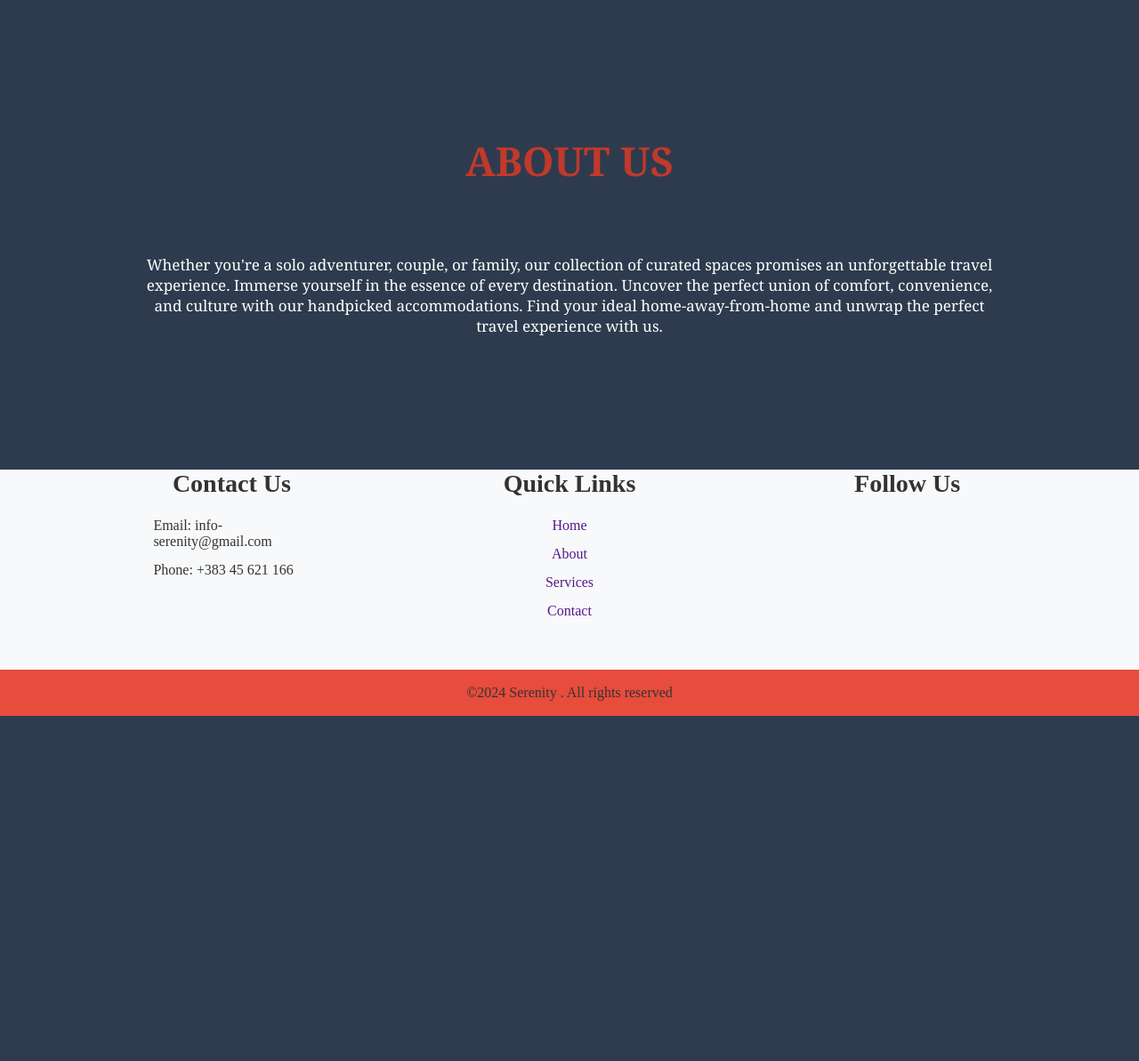
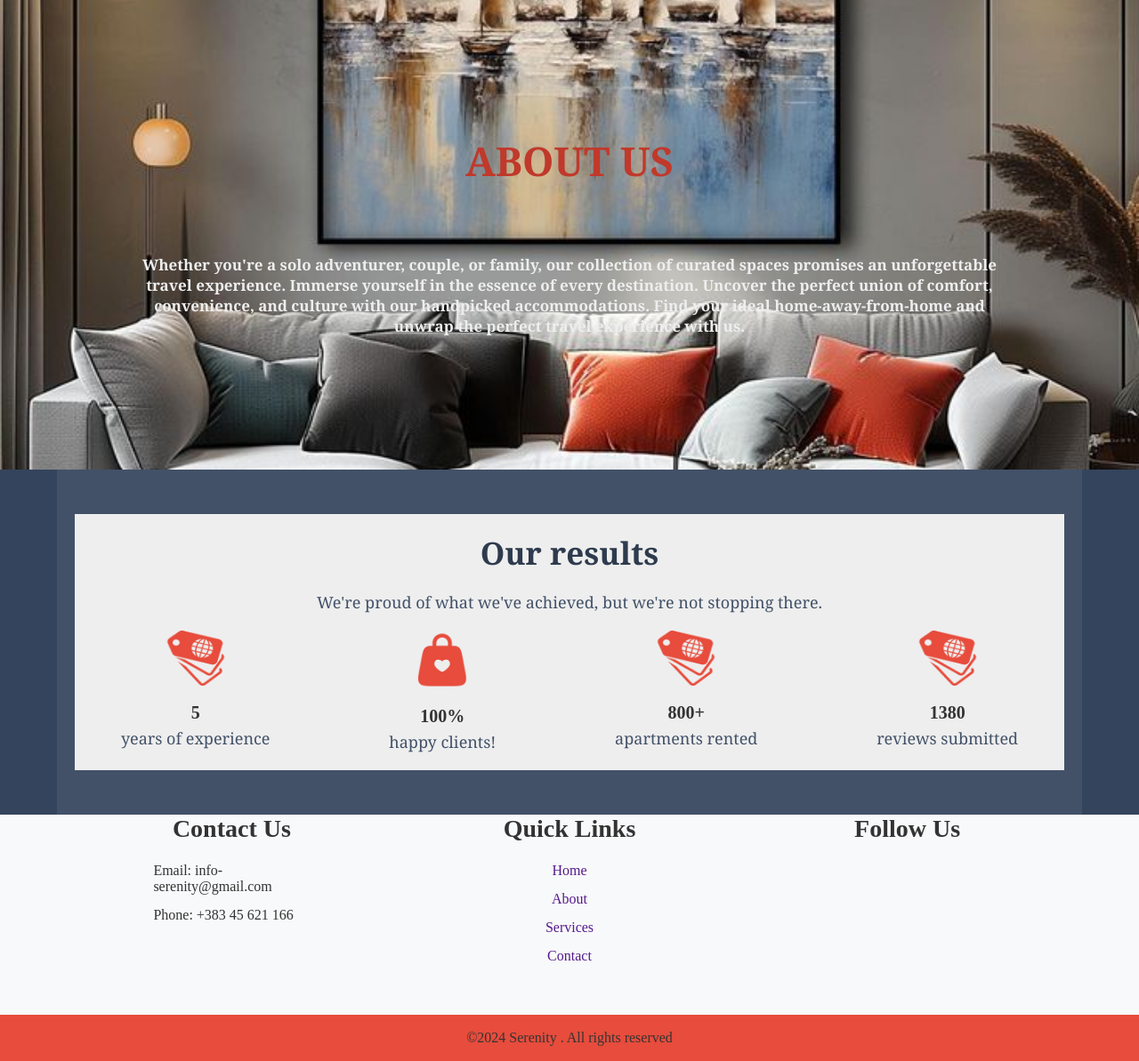
Before and after one commit to eldasahitii/Airbnb, a PHP site: page /AboutUs.html in a window 1280 px wide. Shown: the part 62-1255 px from the top of the page at 89% size. Before the commit the page ends 867 px from the top, so only its background shows below. Run offline with PHP 8.4, Linux system fonts and the light colour scheme.

Commit message:
added new image,new icons, created our results part in AboutUs.html

```diff
--- a/AboutUs.html
+++ b/AboutUs.html
@@ -28,17 +28,40 @@
             <h1>ABOUT US</h1>
             <p>Whether you're a solo adventurer, couple, or family, our collection of curated spaces promises an unforgettable travel experience. Immerse yourself in the essence of every destination. Uncover the perfect union of comfort, convenience, and culture with our handpicked accommodations. Find your ideal home-away-from-home and unwrap the perfect travel experience with us.</p>
         </div>
-
-
     </section>
 
+    <div class="results-wrapper">
+        <div class="results-container">
+            <div class="results-container2">
+            <h1>Our results</h1>
+            <p>We're proud of what we've achieved, but we're not stopping there.</p>
+            <div class="all-statistics">
+                <div class="statistics">
+                    <img src="images/tagicon.png" alt=""/>
+                    <div class="numbers">5</div>
+                    <p>years of experience</p>
+                </div>
+                <div class="statistics">
+                    <img src="images/bagicon.png" alt=""/>
+                    <div class="numbers">100%</div>
+                    <p>happy clients!</p>
+                </div>
 
+                <div class="statistics">
+                    <img src="images/tagicon.png" alt=""/>
+                    <div class="numbers">800+</div>
+                    <p>apartments rented</p>
+                </div>
 
-
-
-
-
-
+                <div class="statistics">
+                    <img src="images/tagicon.png" alt=""/>
+                    <div class="numbers">1380</div>
+                    <p>reviews submitted</p>
+                </div>
+            </div>
+            </div>
+        </div>
+    </div>
 
 
 
--- a/style.css
+++ b/style.css
@@ -128,7 +128,7 @@ flex: 1;
 }
 .services-card h3{
     margin-bottom: 15px;
-    color:#fff;
+    color:#dd9048;
 
 }
 .services-card p{
@@ -139,12 +139,15 @@ flex: 1;
 .services-card img {
     margin-top: auto;
     border-radius: 8px;
-    height: auto;
+
     max-width: 250px;
     width: 100%;
 }
 .about-us-content{
-    background-color: #2e3b4e;
+    background-image: url("./images/aboutus1.jpg");
+    background-repeat: no-repeat;
+    background-size: cover;
+    background-position: 0%;
     text-align: center;
     padding: 150px;
 }
@@ -156,9 +159,58 @@ flex: 1;
 
 }
 .about-us-content p{
-    color: #fff;
+    color: #eee;
     font-family: Cambria, Cochin, Georgia, Times, 'Times New Roman', serif;
     font-size: 17px;
+    font-weight: bold;
+}
+.results-wrapper{
+    background-color: #34445d;
+    display: flex;
+    justify-content: center;
+    align-items: center;
+
+}
+.results-container{
+    background-color:#425168 ;
+    text-align: center;
+    width: 90%;
+    padding: 50px 20px;
+}
+.results-container2 {
+    background-color: #eee;
+}
+.results-container2 h1{
+    color: #2e3b4e ;
+    font-size: 35px;
+    padding: 20px;
+    font-family:Georgia, 'Times New Roman', Times, serif;
+}
+.results-container2 p{
+    color:#425168;
+    font-family:Georgia, 'Times New Roman', Times, serif;
+    padding-bottom: 20px;
+    font-size: 18px;
+
+}
+.all-statistics{
+    justify-content: space-around;
+    display: flex;
+    flex-wrap: wrap;
+    gap: 30px;
+
+}
+
+.statistics img{
+    width: 70px;
+    margin-bottom: 15px;
+
+}
+.statistics .numbers{
+    font-weight: bold;
+    margin-bottom: 5px;
+    font-size: 20px;
+
 }
 
 
```
Also changed, not shown: images/aboutus1.jpg (added), images/bagicon.png (added), images/tagicon.png (added).
